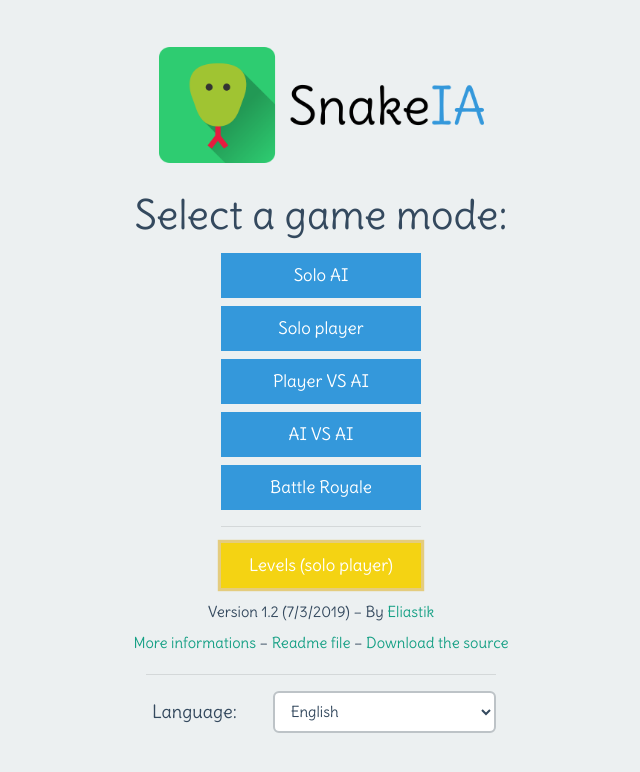
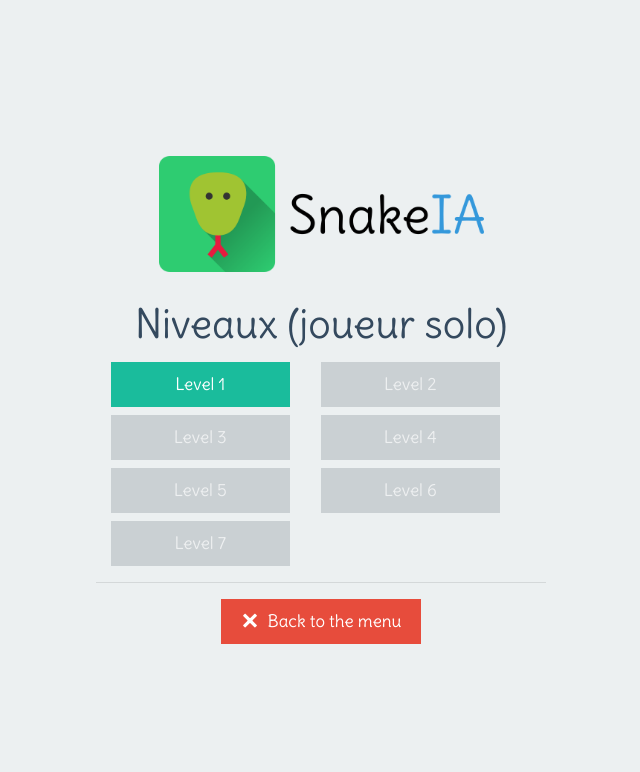
Before and after one commit to Eliastik/snakeia, a plain HTML site: page index.html in a window 1280 px wide. Both pictures are taken after a click on the button "Levels (solo player)". Shown: the whole page, without its empty margins (319-959 px from the left). Drawn offline with Linux system fonts and the light colour scheme; files whose address does not match are found by name.

Commit message:
Level menu + fixes

```diff
--- a/assets/css/main.css
+++ b/assets/css/main.css
@@ -62,13 +62,19 @@ body {
    margin: auto;
  }
 
-#settings, #customSpeedSettings, #numberIASettings, #gameContainer, #updateAvailable, #appUpdateDate, #sameGridDiv, #possibleFailInitGame {
+#settings, #customSpeedSettings, #numberIASettings, #gameContainer, #updateAvailable, #appUpdateDate, #sameGridDiv, #possibleFailInitGame, #levelContainer {
   display: none;
 }
 
 #formSettings, #updateAvailable {
   width: 100%;
   max-width: 500px;
+  margin: auto;
+}
+
+#levelListDefault, #levelListDownload {
+  width: 100%;
+  max-width: 450px;
   margin: auto;
 }
 
@@ -109,3 +115,8 @@ textarea {
   font-size: 8pt;
   line-height: 16px;
 }
+
+.btn-block-85 {
+  display: block;
+  width: 85%;
+}
--- a/assets/js/main.js
+++ b/assets/js/main.js
@@ -32,17 +32,18 @@ LEVEL_REACH_SCORE_ON_TIME = "LEVEL_REACH_SCORE_ON_TIME";
 DEFAULT_LEVEL = "DEFAULT_LEVEL";
 DOWNLOADED_LEVEL = "DOWNLOADED_LEVEL";
 // Default levels :
-// Level model : { settings: [heightGrid, widthGrid, borderWalls, generateWalls, sameGrid, speed, progressiveSpeed, aiLevel, numberIA], type: levelType(see below), typeValue: levelTypeValue(score, time, ...) }
+// Level model : { settings: [heightGrid, widthGrid, borderWalls, generateWalls, sameGrid, speed, progressiveSpeed, aiLevel, numberIA], type: levelType(see below), typeValue: levelTypeValue(score, time, ...), version: (version min to play the level) }
 DEFAULT_LEVELS_SOLO_PLAYER = {
-  1: { settings: [20, 20, false, false, true, null, false, null, 0], type: LEVEL_REACH_SCORE, typeValue: 20 },
-  2: { settings: [20, 20, true, false, true, null, false, null, 0], type: LEVEL_REACH_SCORE, typeValue: 20 },
-  3: { settings: [20, 20, true, true, true, 15, false, null, 0], type: LEVEL_REACH_SCORE, typeValue: 20 },
-  4: { settings: [20, 20, false, false, true, null, false, null, 0], type: LEVEL_REACH_SCORE_ON_TIME, typeValue: [20, 60] },
-  5: { settings: [5, 5, true, false, true, 15, false, null, 0], type: LEVEL_REACH_MAX_SCORE, typeValue: null },
-  6: { settings: [20, 20, true, false, true, 15, false, null, 2], type: LEVEL_MULTI_BEST_SCORE, typeValue: null }
+  1: { settings: [20, 20, false, false, true, null, false, null, 0], type: LEVEL_REACH_SCORE, typeValue: 20, version: APP_VERSION },
+  2: { settings: [20, 20, true, false, true, null, false, null, 0], type: LEVEL_REACH_SCORE, typeValue: 20, version: APP_VERSION },
+  3: { settings: [20, 20, true, true, true, 15, false, null, 0], type: LEVEL_REACH_SCORE, typeValue: 20, version: APP_VERSION },
+  4: { settings: [20, 20, false, false, true, null, false, null, 0], type: LEVEL_REACH_SCORE_ON_TIME, typeValue: [20, 60], version: APP_VERSION },
+  5: { settings: [5, 5, true, false, true, 25, false, null, 0], type: LEVEL_REACH_MAX_SCORE, typeValue: null, version: APP_VERSION },
+  6: { settings: [5, 5, false, true, true, 25, false, null, 0], type: LEVEL_REACH_MAX_SCORE, typeValue: null, version: APP_VERSION },
+  7: { settings: [20, 20, true, false, true, 15, false, null, 2], type: LEVEL_MULTI_BEST_SCORE, typeValue: null, version: APP_VERSION }
 };
 SOLO_PLAYER_SAVE = "snakeia_solo_player_";
-DEFAULT_LEVELS_SOLO_AI = "";
+DEFAULT_LEVELS_SOLO_AI = DEFAULT_LEVELS_SOLO_PLAYER;
 SOLO_AI_SAVE = "snakeia_solo_ai_";
 // Downloadable levels :
 DOWNLOAD_DEFAULT_URI = "https://www.eliastiksofts.com/snakeia/downloadLevels.php?player={{player}}&ver={{appVersion}}";
@@ -174,6 +175,7 @@ document.getElementById("battleRoyale").onclick = function() {
 
 function displaySettings() {
   document.getElementById("menu").style.display = "none";
+  document.getElementById("levelContainer").style.display = "none";
   document.getElementById("gameContainer").style.display = "none";
   document.getElementById("settings").style.display = "block";
   checkSameGrid();
@@ -183,12 +185,40 @@ function displaySettings() {
 
 function displayMenu() {
   document.getElementById("settings").style.display = "none";
+  document.getElementById("levelContainer").style.display = "none";
   document.getElementById("gameContainer").style.display = "none";
   document.getElementById("menu").style.display = "block";
 }
 
 document.getElementById("backToMenu").onclick = function() {
   displayMenu();
+};
+
+document.getElementById("backToMenuLevelList").onclick = function() {
+  displayMenu();
+};
+
+function displayLevelList(player) {
+  document.getElementById("settings").style.display = "none";
+  document.getElementById("levelContainer").style.display = "block";
+  document.getElementById("gameContainer").style.display = "none";
+  document.getElementById("menu").style.display = "none";
+
+  if(player == PLAYER_HUMAN) {
+    document.getElementById("titleLevelList").innerHTML = window.i18next.t("levels.titlePlayer");
+    document.getElementById("levelListDefault").innerHTML = getListLevel(PLAYER_HUMAN, DEFAULT_LEVEL);
+  } else if(player == PLAYER_AI) {
+    document.getElementById("titleLevelList").innerHTML = window.i18next.t("levels.titleAI");
+    document.getElementById("levelListDefault").innerHTML = getListLevel(PLAYER_AI, DEFAULT_LEVEL);
+  }
+}
+
+document.getElementById("levelsSoloPlayer").onclick = function() {
+  displayLevelList(PLAYER_HUMAN);
+};
+
+document.getElementById("levelsSoloAI").onclick = function() {
+  displayLevelList(PLAYER_AI);
 };
 
 function checkSameGrid() {
@@ -463,6 +493,7 @@ function validateSettings(returnValidation) {
   if(formValidated) {
     document.getElementById("settings").style.display = "none";
     document.getElementById("menu").style.display = "none";
+    document.getElementById("levelContainer").style.display = "none";
     document.getElementById("gameContainer").style.display = "block";
 
     var titleGame = "";
@@ -659,10 +690,6 @@ function getSave(player, type) {
 function getLevel(level, player, type) {
   var save = getSave(player, type);
 
-  if(save == null) {
-    return false;
-  }
-
   return getSave(player, type)[level];
 }
 
@@ -699,8 +726,10 @@ function initSaveLevel(player, type) {
 function canPlay(level, player, type) {
   var res = true;
 
-  for(var i = 1; i <= level; i++) {
-    if(!getLevel(i, player, type) && i != 1) {
+  for(var i = 1; i < level; i++) {
+    var save = getLevel(i, player, type);
+
+    if(save == null || !save[0]) {
       res = false;
     }
   }
@@ -708,8 +737,8 @@ function canPlay(level, player, type) {
   return res;
 }
 
-function levelCompatible(levelType) {
-  if(levelType != LEVEL_REACH_SCORE && levelType != LEVEL_REACH_MAX_SCORE && levelType != LEVEL_MULTI_BEST_SCORE && levelType != LEVEL_REACH_SCORE_ON_TIME) {
+function levelCompatible(levelType, version) {
+  if((levelType != LEVEL_REACH_SCORE && levelType != LEVEL_REACH_MAX_SCORE && levelType != LEVEL_MULTI_BEST_SCORE && levelType != LEVEL_REACH_SCORE_ON_TIME) || version.strcmp(APP_VERSION) > 0) {
     return false;
   }
 
@@ -732,8 +761,14 @@ function playLevel(level, player, type) {
     var levelSettings = levelSelected["settings"];
     var levelType = levelSelected["type"];
     var levelTypeValue = levelSelected["typeValue"];
+    var levelVersion = levelSelected["version"];
 
-    if(!levelCompatible(levelType)) {
+    if(!levelCompatible(levelType, levelVersion)) {
+      alert("Ce niveau n'est pas compatible avec cette version du jeu. Mettez-le à jour.");
+      return false;
+    }
+
+    if(!canPlay(level, player, type)) {
       return false;
     }
 
@@ -780,7 +815,12 @@ function playLevel(level, player, type) {
 
     document.getElementById("settings").style.display = "none";
     document.getElementById("menu").style.display = "none";
+    document.getElementById("levelContainer").style.display = "none";
     document.getElementById("gameContainer").style.display = "block";
+
+    document.getElementById("gameStatus").innerHTML = "";
+    document.getElementById("gameOrder").innerHTML = "";
+    document.getElementById("gameStatusError").innerHTML = "";
 
     document.getElementById("titleGame").innerHTML = window.i18next.t("levels.level") + " " + level;
 
@@ -794,7 +834,7 @@ function playLevel(level, player, type) {
       if(confirm(window.i18next.t("game.confirmQuit"))) {
         clearTimeout(timeout);
         group.killAll();
-        displayMenu();
+        displayLevelList(player);
         group = null;
       }
     };
@@ -825,6 +865,10 @@ function playLevel(level, player, type) {
             group.stopAll(false);
             document.getElementById("gameStatusError").innerHTML = window.i18next.t("levels.goalNotAchieved");
           }, levelTypeValue[1] * 1000 - 1);
+        });
+
+        playerGame.onStop(function() {
+          clearTimeout(timeout);
         });
 
         playerGame.onScoreIncreased(function() {
@@ -875,7 +919,7 @@ function playLevel(level, player, type) {
       if(selectedMode == SOLO_AI || selectedMode == SOLO_PLAYER || selectedMode == AI_VS_AI || (selectedMode == PLAYER_VS_AI && sameGrid) || (selectedMode == BATTLE_ROYALE && sameGrid)) {
         clearTimeout(timeout);
         group.killAll();
-        displayMenu();
+        displayLevelList(player);
       }
     });
 
@@ -888,6 +932,52 @@ function playLevel(level, player, type) {
   } else {
     return false;
   }
+}
+
+function getListLevel(player, type) {
+  if(type == DEFAULT_LEVEL) {
+    if(player == PLAYER_HUMAN) {
+      var levels = DEFAULT_LEVELS_SOLO_PLAYER;
+    } else if(player == PLAYER_AI) {
+      var levels = DEFAULT_LEVELS_SOLO_AI;
+    } else {
+      return false;
+    }
+  }
+
+  var res = '<div class="row mb-2 mx-auto">';
+  var index = 1;
+  var empty = true;
+
+  for(var key in levels) {
+    if(levels.hasOwnProperty(key)) {
+      if(levelCompatible(levels[key]["type"], levels[key]["version"]) && canPlay(key, player, type)) {
+        var button = '<button class="btn btn-lg btn-primary btn-block-85" onclick="playLevel(' + key + ', ' + player  + ', ' + type + ');">' + window.i18next.t("levels.level") + ' ' + index + '</button>';
+      } else {
+        var button = '<button class="btn btn-lg btn-primary btn-block-85" disabled title="' + window.i18next.t("levels.disabledLevel") + '">' + window.i18next.t("levels.level") + ' ' + index + '</button>';
+      }
+
+      if(index % 2 == 0) {
+        res += '<div class="col pl-0 justify-content-center">' + button + '</div></div><div class="row mb-2 mx-auto">';
+      } else {
+        res += '<div class="col pr-0 justify-content-center">' + button + '</div>';
+      }
+
+      empty = false;
+    }
+
+    index++;
+  }
+
+  if(empty) {
+    return "<strong>" + window.i18next.t("levels.emptyList") + "</strong>";
+  }
+
+  if(index % 2 == 0) {
+    res += '<div class="col pr-0 justify-content-center"></div>';
+  }
+
+  return res + "</div>";
 }
 
 // Localization
--- a/assets/locales/menu.js
+++ b/assets/locales/menu.js
@@ -44,6 +44,7 @@ i18next.addResourceBundle("fr", "translation", {
     "aiVsAi": "IA VS IA",
     "battleRoyale": "Battle Royale",
     "levelsSoloPlayer": "Niveaux (joueur solo)",
+    "levelsSoloAI": "Niveaux (IA solo)",
     "version": "Version",
     "versionDate": "{{date, DD/MM/YYYY}}",
     "by": "Par",
@@ -116,6 +117,10 @@ i18next.addResourceBundle("fr", "translation", {
     "winScoreBattleRoyale": "ont gagné avec un score de {{score}} !"
   },
   "levels": {
+    "titlePlayer": "Niveaux (joueur solo)",
+    "titleAI": "Niveaux (IA solo)",
+    "emptyList": "Aucun niveau trouvé…",
+    "disabledLevel": "Niveau bloqué. Terminez les niveaux précédents pour le débloquer.",
     "goalAchieved": "Objectif atteint ! Vous pouvez passer au prochain niveau.",
     "goalNotAchieved": "Objectif raté ! Essayez à nouveau.",
     "level": "Niveau",
--- a/index.html
+++ b/index.html
@@ -71,6 +71,11 @@
           <div class="row mb-2">
             <div class="col text-center">
               <button class="btn btn-lg btn-warning btn-block" id="levelsSoloPlayer" data-i18n="menu.levelsSoloPlayer">Niveaux (joueur solo)</button>
+            </div>
+          </div>
+          <div class="row mb-2">
+            <div class="col text-center">
+              <button class="btn btn-lg btn-warning btn-block" id="levelsSoloAI" data-i18n="menu.levelsSoloAI">Niveaux (IA solo)</button>
             </div>
           </div>
         </div>
@@ -233,6 +238,19 @@
           </div>
         </div>
       </div>
+      <div id="levelContainer">
+        <img src="assets/images/logo/logo.png" width="325px" alt="Logo" />
+        <h1 class="h3 mb-3 font-weight-normal" id="titleLevelList"></h1>
+        <div id="levelListDefault"></div>
+        <div id="levelListDownload">
+          <hr />
+        </div>
+        <div class="row mt-2">
+          <div class="col text-center">
+            <button class="btn btn-lg btn-danger" id="backToMenuLevelList"><span class="fui-cross"></span>&nbsp; <span data-i18n="settings.backToMenu">Retour au menu</span></button>
+          </div>
+        </div>
+      </div>
       <div id="gameContainer">
         <div class="row">
           <div class="col">
```
